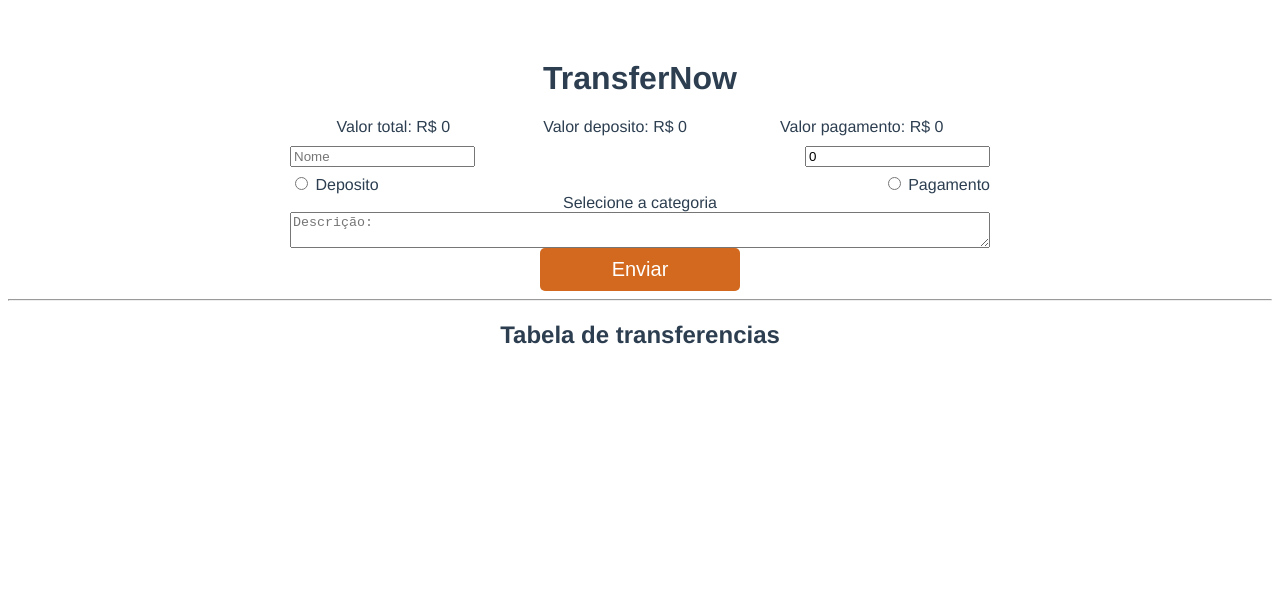
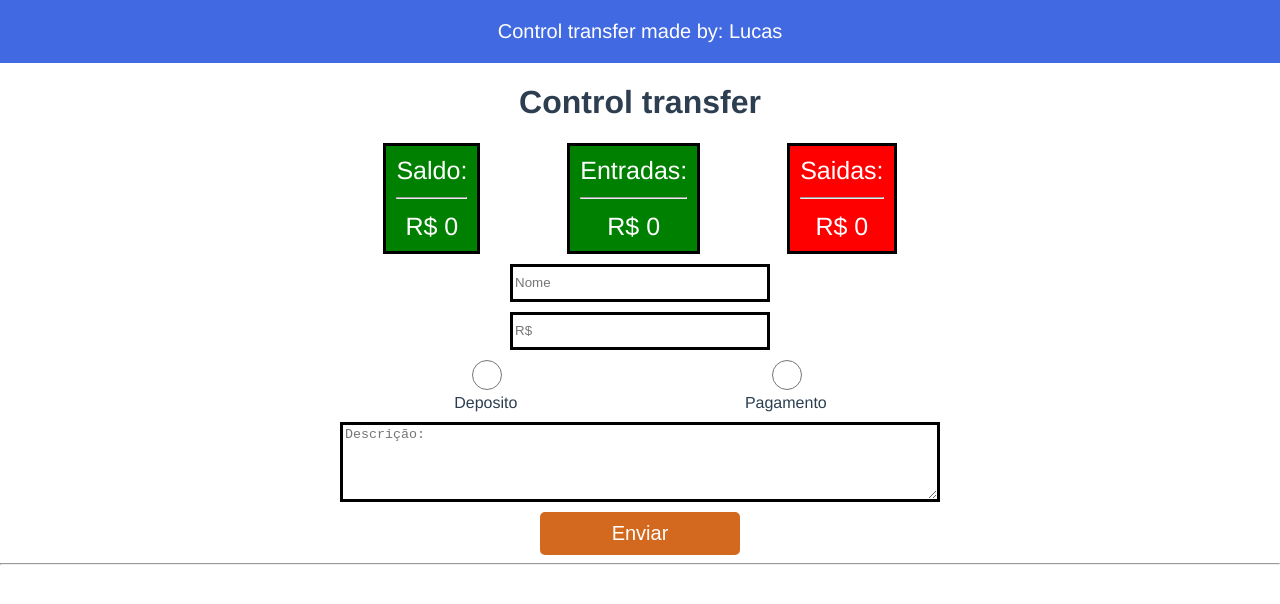
Before and after one commit to lucasdgimenez/transfernow, a Vue app: page / in a window 1280 px wide. Shown: the top 604 px of the page. Built offline with nearby package versions, Linux system fonts and the light colour scheme.

Commit message:
ajuste na interface, cores dinamicas no registro de transferencia e no saldo, validacao no formulario e integracao total com o localStorage

```diff
--- a/src/App.vue
+++ b/src/App.vue
@@ -1,28 +1,34 @@
 <template>
   <div id="app">
-    <h1>TransferNow</h1>
+    <Header/>
+    <h1>Control transfer</h1>
+
     <Form/>
+
   </div>
 </template>
 
 <script>
 import Form from "./components/Form"
+import Header from "./components/Header"
 
 export default {
   name: 'App',
   components: {
-    Form
+    Form, Header
   }
 }
 </script>
 
 <style>
+body {
+  margin: 0; padding: 0;
+}
 #app {
   font-family: Avenir, Helvetica, Arial, sans-serif;
   -webkit-font-smoothing: antialiased;
   -moz-osx-font-smoothing: grayscale;
   text-align: center;
   color: #2c3e50;
-  margin-top: 60px;
 }
 </style>
--- a/src/components/Form.vue
+++ b/src/components/Form.vue
@@ -2,13 +2,13 @@
   <section id="form">
     <form @submit.prevent="enviar">
         <div class="input-group input-group-first">
-        <span>Valor total: R$ {{valorTotal}}</span>
-        <span>Valor deposito: R$ {{valorDeposito}}</span>
-        <span>Valor pagamento: R$ {{valorPagamento}}</span>
+        <span :class="{sald: saldo, gre: green}">Saldo:<br/><hr/> R$ {{valorTotal}}</span>
+        <span class="entradas">Entradas:<br/><hr/> R$ {{valorDeposito}}</span>
+        <span class="saidas">Saidas:<br/><hr/> R$ {{valorPagamento}}</span>
       </div>
       <div class="input-group input-group-second">
         <input type="text" placeholder="Nome" v-model="name"/>
-        <input type="text" placeholder="R$ " v-model="valor">
+        <input type="text" placeholder="R$ " v-model.number="valor">
       </div>
       <div class="input-group input-group-third">
         <label nameFor="deposito">
@@ -20,14 +20,14 @@
           Pagamento
         </label>
       </div>
-      <label>Selecione a categoria</label>
-      <select v-if="tipo === 'deposito'" v-model="categoria">
-        <option v-for="(deposito, index) in dep" :key="index">
+      <label v-if="tipo !== ''">Selecione a categoria</label>
+      <select v-if="tipo === 'deposito'" v-model="categoria" class="select">
+        <option v-for="(deposito, index) in dep" :key="index" class="option">
           {{deposito}}
         </option>
       </select>
-      <select v-if="tipo === 'pagamento'" v-model="categoria">
-        <option v-for="(pagamento, index) in pag" :key="index">
+      <select v-if="tipo === 'pagamento'" v-model="categoria" class="select">
+        <option v-for="(pagamento, index) in pag" :key="index" class="option">
           {{pagamento}}
         </option>
       </select>
@@ -52,35 +52,28 @@ export default {
   },
   data() {
     return {
-      name: '',
-      valor: 0,
-      valorTotal: 0,
-      valorDeposito: 0,
-      valorPagamento: 0,
-      tipo: '',
-      categoria: '',
-      selectDeposito: true,
-      selectPagamento: false,
-      dep: ["salario", "grana extra", "sorteio"],
-      pag: ["boleto", "lazer", "educacao", "investimento"],
-      transfer: [],
-      descricao: ''
+      name: '', valor: null, valorTotal: 0, valorDeposito: 0, valorPagamento: 0,
+      tipo: '', categoria: '', selectDeposito: true, selectPagamento: false,
+      dep: ["salario", "extra"], pag: ["boleto", "lazer", "educacao", "investimento"],
+      transfer: [], descricao: '', saldo: false, green: true, teste: [], valorDepositoTeste: 0,
+      valorPagamentoTeste: 0
     }
   },
   methods: {
     limpaForm() {
       this.name = ''
-      this.valor = 0
+      this.valor = null
       this.descricao = ''
     },
     enviar() {
-        if(this.tipo === "deposito") {
-          this.valorDeposito = parseFloat(this.valorDeposito) + parseFloat(this.valor)
-          this.valorTotal = parseFloat(this.valorTotal) + parseFloat(this.valor)
-        } else if(this.tipo === "pagamento") {
-          this.valorPagamento = parseFloat(this.valorPagamento) + parseFloat(this.valor)
-          this.valorTotal = parseFloat(this.valorTotal) - parseFloat(this.valor)
+        if(this.nome === "" || this.valor === null || this.tipo === '' || this.categoria === '') {
+          alert("Preenche o valor");
+          return;
+        } else if(this.valor > this.valorTotal && this.tipo === 'pagamento') {
+          alert("Saldo é menor que o valor informado")
+          return;
         }
+
         this.transfer.push({
           name: this.name,
           valor: parseFloat(this.valor),
@@ -92,6 +85,7 @@ export default {
         alert("Transferencia efetuada com sucesso")
         this.limpaForm()
         console.log(this.transfer)
+        this.getFromLocal()
     },
     deleteTransfer(key) {
       let yesNo = confirm("Excluir?")
@@ -100,19 +94,39 @@ export default {
         let filtro = this.transfer.filter((item) => {
           return (item.hash !== key)
         })
-        return this.transfer = filtro
+        this.transfer = filtro;
+        this.getFromLocal()
       }
+
+
+    },
+    getFromLocal() {
+      this.valorDeposito=0; this.valorPagamento=0;
+        this.transfer.map((item) => {
+          if(item.tipo === "deposito") {
+            this.valorDeposito += item.valor
+          } else if (item.tipo === "pagamento") {
+            this.valorPagamento += item.valor
+          }
+        })
+        this.valorTotal = this.valorDeposito - this.valorPagamento
     }
   },
   watch: {
     transfer() {
       localStorage.setItem('myTransfer', JSON.stringify(this.transfer))
+      if(this.valorTotal >= 0) {
+        this.green = true; this.saldo = false;
+      } else {
+        this.green = false; this.saldo = true;
+      }
+    },
 
-    }
   },
   created() {
     const json = localStorage.getItem("myTransfer")
-    this.transfer = JSON.parse(json) || []
+    this.transfer = JSON.parse(json) || [];
+    this.getFromLocal()
   }
 }
 </script>
@@ -122,13 +136,14 @@ form {
   display: flex;
   flex-direction: column;
   justify-content: center;
-    margin: 0 auto;
-
-  width: 700px;
+  margin: 0 auto;
+  max-width: 600px;
 }
 
 form input {
     margin-top: 10px;
+    width: 250px;
+    height: 30px;
 }
 
 .input-group {
@@ -137,10 +152,48 @@ form input {
 
 .input-group-first {
   justify-content: space-around;
+  font-size: 25px;
+}
+
+.input-group-first span, input, textarea {
+  border: 3px solid black;
+}
+
+.input-group-first span {
+  padding: 10px; color: #fff;
+}
+
+.entradas {
+  background: green;
+}
+
+.saidas {
+  background: red;
 }
 
 .input-group-second, .input-group-third {
-  justify-content: space-between;
+  justify-content: space-around;
+}
+
+.input-group-second {
+  flex-direction: column;
+  align-items: center;
+}
+
+.input-group-third {
+  margin: 0 auto;
+}
+
+.select {
+  height: 40px;
+  width: 170px;
+  margin: 0 auto;
+}
+
+textarea {
+  height: 70px;
+  margin-bottom: 10px;
+  margin-top: 10px;
 }
 
 .btn {
@@ -159,5 +212,11 @@ form input {
   background: crimson;
 }
 
+.sald {
+  background: red;
+}
 
+.gre {
+  background: green;
+}
 </style>
--- /dev/null
+++ b/src/components/Header.vue
@@ -0,0 +1,32 @@
+<template>
+  <footer class="footer">
+    Control transfer made by: <a href="https://github.com/lucasdgimenez" target="_blank" rel="noopener noreferrer">Lucas</a>
+  </footer>
+</template>
+
+<script>
+export default {
+
+}
+</script>
+
+<style scoped>
+.footer {
+  background-color: royalblue;
+  color: #fff;
+  padding: 20px;
+  font-size: 20px;
+
+}
+
+a {
+  color: #fff;
+  text-decoration: none;
+}
+
+a:hover {
+  text-decoration: underline;
+}
+
+
+</style>
--- a/src/components/ListTransfer.vue
+++ b/src/components/ListTransfer.vue
@@ -1,6 +1,4 @@
 <template>
-  <div id="listtransfer">
-    <h1>Tabela de transferencias</h1>
     <table id="t01" v-if="lista.length > 0">
         <tr>
           <th>Nome</th>
@@ -9,24 +7,25 @@
           <th>Categoria</th>
           <th>Descrição</th>
           <th>Hash</th>
+          <th>Excluir</th>
         </tr>
-        <tr v-for="(item, index) in lista" :key="index">
+        <tr v-for="(item, index) in lista" :key="index" class="linha" :class="{entry: item.tipo === 'deposito' ? true : false}">
           <td>{{item.name}}</td>
           <td>{{item.valor}}</td>
-          <td>{{item.tipo}}</td>
+          <td >{{item.tipo}}</td>
           <td>{{item.categoria}}</td>
           <td>{{item.descricao}}</td>
           <td>{{item.hash}}</td>
           <td><button class="excluir" @click="deleteItem(item.hash)">X</button></td>
         </tr>
     </table>
-  </div>
 </template>
 
 <script>
 export default {
   name: 'ListTransfer',
   props: ['lista', 'delete'],
+  entrada: false,
   methods: {
     deleteItem(hash) {
       this.delete(hash)
@@ -37,7 +36,7 @@ export default {
 
 <style scoped>
 table {
-  width:100%;
+  width:1000px; margin: 0 auto;
 }
 table, th, td {
   border: 1px solid black;
@@ -46,20 +45,25 @@ table, th, td {
 th, td {
   padding: 15px;
   text-align: left;
-}
-#t01 tr:nth-child(even) {
-  background-color: #eee;
-}
-#t01 tr:nth-child(odd) {
- background-color: #fff;
+  font-weight: bold; font-size: 20px;
 }
 #t01 th {
   background-color: black;
   color: white;
 }
+.linha {
+    color: white;
+    background: #d4707a;
+}
+.entry {
+  background: #40c26e;
+}
+
+
 .excluir {
   background: red;
-  color: #fff;
+  border-radius: 50%;
+  color: white;
   border: none;
 }
 </style>
```
